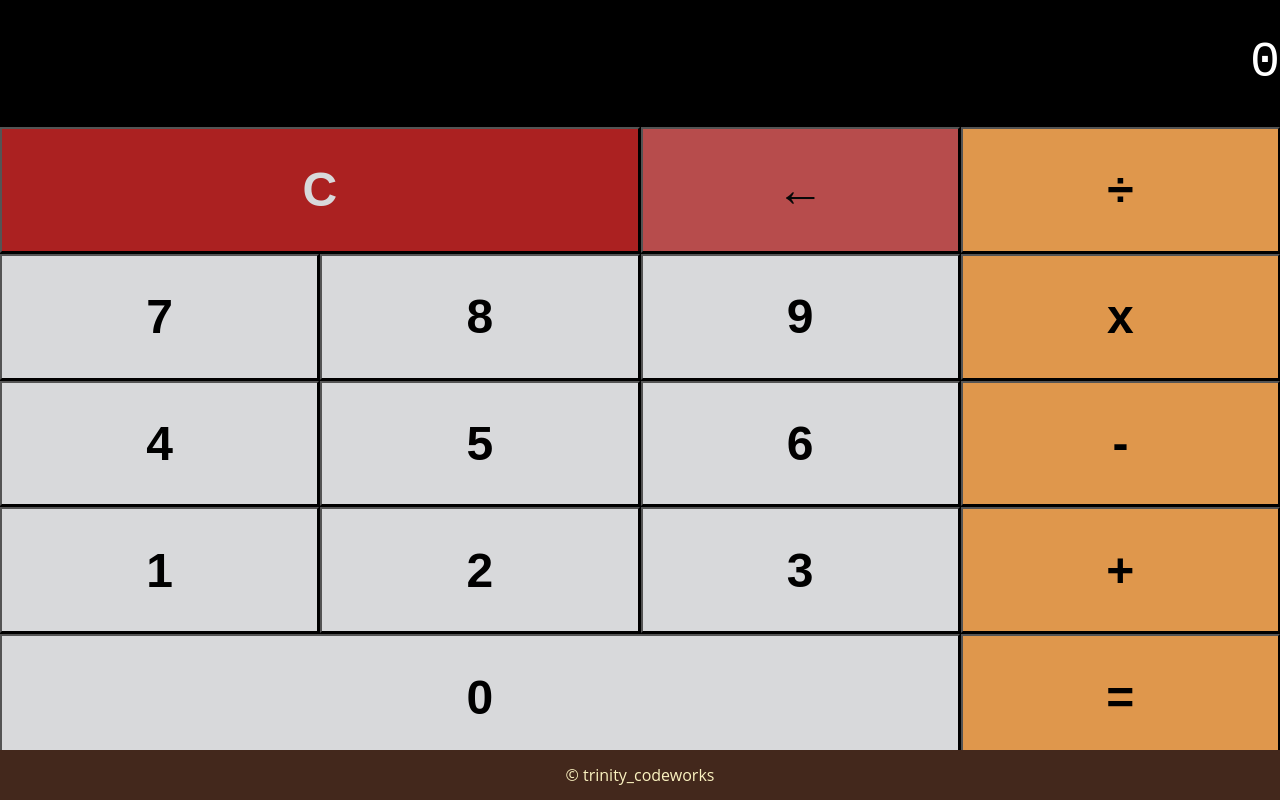
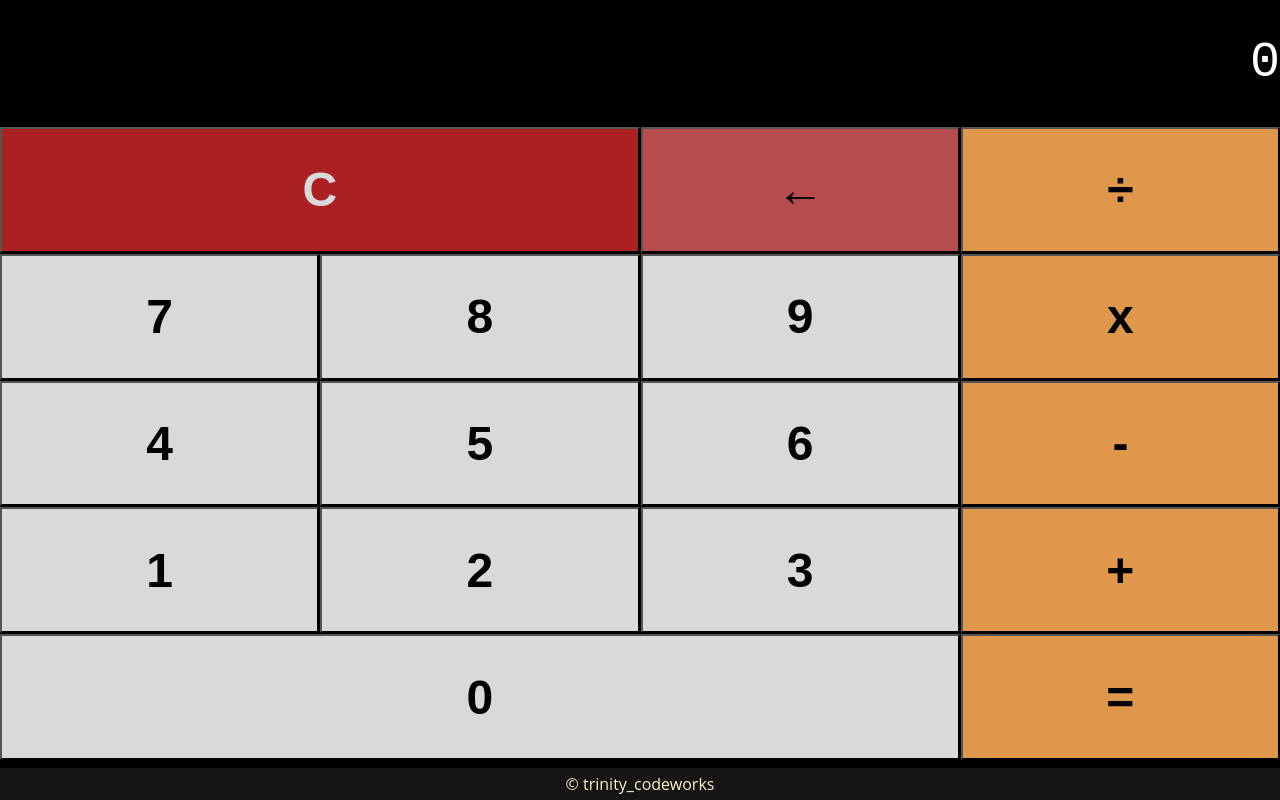
Before and after one commit to siresquire/Web-Development-Projects, a plain HTML site: page Basic Calculator/index.html in a window 1280 px wide. Drawn offline with nearby package versions, Linux system fonts and the light colour scheme.

Commit message:
styled footer

```diff
--- a/Basic Calculator/style.css
+++ b/Basic Calculator/style.css
@@ -86,7 +86,7 @@ button:hover {
 }
 
 footer {
-    background-color: #43281c;
+    background-color: #161515;
     color: #fbf2c0;
     display: flex;
     justify-content: center;
@@ -96,7 +96,7 @@ footer {
     position: fixed;
     bottom: 0;
     width: 100%;
-    height: 50px;
+    height: 4vh;
     padding: 10px;
     text-align: center;
 }
```
